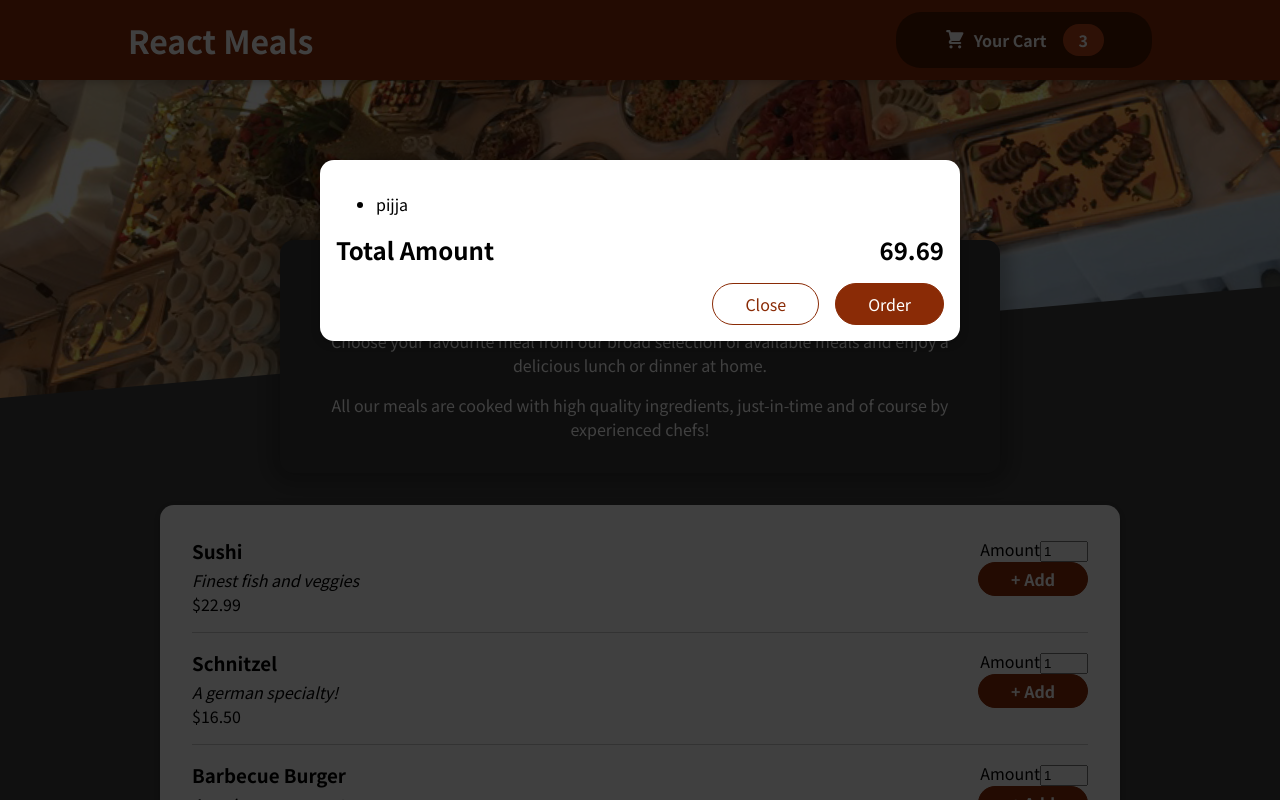
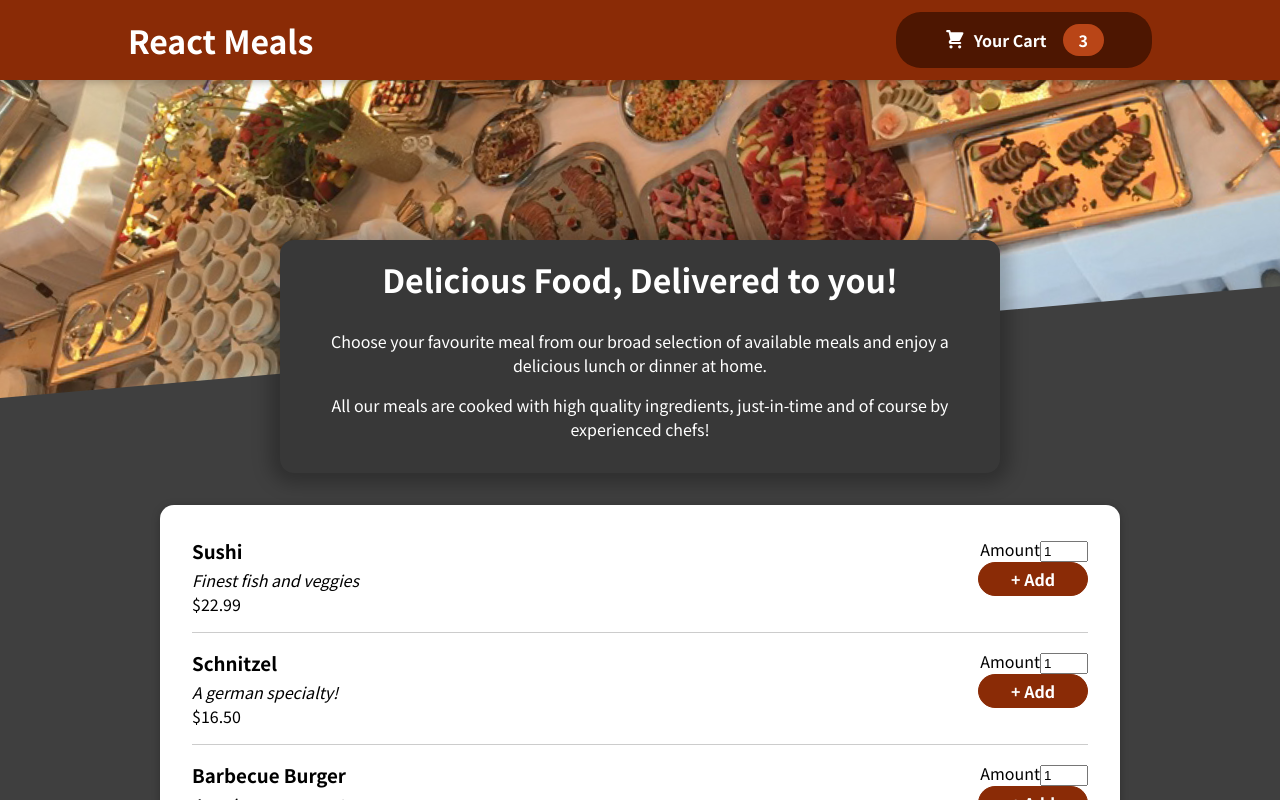
Before and after one commit to Shobhityadav99/Food-Order-App-React, a React (Create React App) app: page / in a window 1280 px wide. Shown: the top 800 px of the page. Built offline with nearby package versions, Linux system fonts and the light colour scheme.

Commit message:
Close working

```diff
--- a/src/App.js
+++ b/src/App.js
@@ -1,13 +1,20 @@
-import { Fragment } from "react";
+import { Fragment, useState } from "react";
 import Cart from "./components/Cart/Cart";
 import Header from "./components/Layout/Header";
 import Meals from "./components/Meals/Meals";
 
 function App() {
+  const [cartIsShown,setcartIsShown] = useState(false);
+  const showCartHandler = () => {
+    setcartIsShown(true);
+  }
+  const hideCartHandler = () =>{
+    setcartIsShown(false);
+  }
   return (
     <Fragment>
-      <Cart />
-      <Header />
+      {cartIsShown && <Cart onClose={hideCartHandler}/>}
+      <Header onShowCart={showCartHandler} />
       <main>
         <Meals/>
       </main>
--- a/src/components/Cart/Cart.js
+++ b/src/components/Cart/Cart.js
@@ -4,14 +4,14 @@ import classes from "./Cart.module.css";
 const Cart = props => {
     const cartItems = <ul className={classes['class-item']}>{[{id: 'c1',name: 'pijja',amount: '2',price: 12.69}]
     .map(item => <li>{item.name}</li>)}</ul>
-    return <Modal>
+    return <Modal onClose={props.onClose}>
         {cartItems}
         <div className={classes.total}>
             <span>Total Amount</span>
             <span>69.69</span>
         </div>
         <div className={classes.actions}>
-            <button className={classes['button--alt']}>Close</button>
+            <button className={classes['button--alt']} onClick={props.onClose}>Close</button>
             <button className={classes.button}>Order</button>
         </div>
     </Modal>
--- a/src/components/Layout/Header.js
+++ b/src/components/Layout/Header.js
@@ -7,7 +7,7 @@ const Header = props => {
     return <React.Fragment>
         <header className={classes.header}>
             <h1>React Meals</h1>
-            <HeaderCartButton />
+            <HeaderCartButton onClick={props.onShowCart} />
         </header>
         <div className={classes["main-image"]}>
             <img src={MealsImage} alt="Khaana hi khaana BC!"></img>
--- a/src/components/Layout/HeaderCartButton.js
+++ b/src/components/Layout/HeaderCartButton.js
@@ -2,7 +2,7 @@ import classes from "./HeaderCartButton.module.css";
 import CartIcon from "../Cart/CartIcon"
 
 const HeaderCartButton = props => {
-    return <button className={classes.button}>
+    return <button className={classes.button} onClick={props.onClick}>
         <span className={classes.icon}>
             <CartIcon />
         </span>
--- a/src/components/UI/Modal.js
+++ b/src/components/UI/Modal.js
@@ -3,7 +3,7 @@ import ReactDOM from 'react-dom';
 import classes from "./Modal.module.css";
 
 const BackDrop = props => {
-    return <div className={classes.backdrop} />
+    return <div className={classes.backdrop} onClick={props.onClose}/>
 }
 
 const ModalOverlay = props => {
@@ -16,7 +16,7 @@ const portalElement = document.getElementById('overlays');
 
 const Modal = props =>{
     return <Fragment>
-        {ReactDOM.createPortal(<BackDrop/>,portalElement)}
+        {ReactDOM.createPortal(<BackDrop onClose={props.onClose}/>,portalElement)}
         {ReactDOM.createPortal(<ModalOverlay>{props.children}</ModalOverlay>,portalElement)}
     </Fragment>
 }
```
Also changed, not shown: 1 other file (tests, documents, lock files or other folders).
